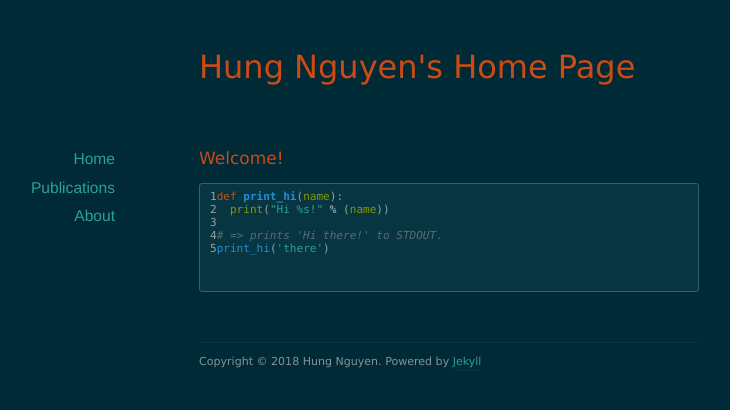
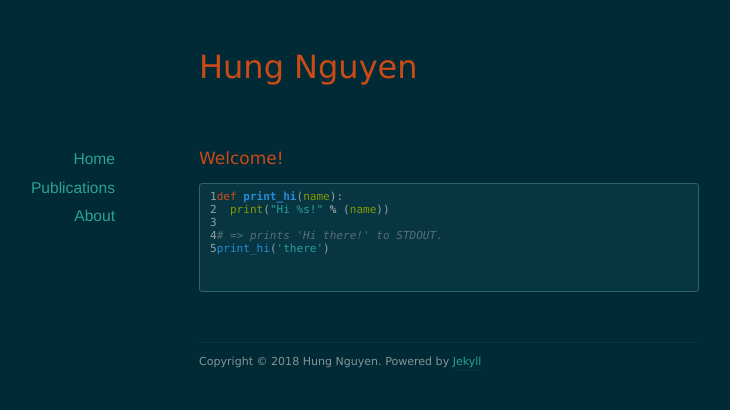
Before and after one commit to nguyen-dinh-hung/nguyen-dinh-hung.github.io, a Jekyll site: the page built from index.html, in a window 1280 px wide. Shown: the top 410 px of the page, without its empty margins (191-921 px from the left). Built offline with Jekyll 4.4.1, drawn with Linux system fonts in a browser that asks for light colours; nearby versions of some CDN libraries; the list of posts is cut into pages by our own code.

Commit message:
Update _config.yml

```diff
--- a/_config.yml
+++ b/_config.yml
@@ -1,5 +1,5 @@
-name: Hung Nguyen's Home Page
-url: http://example.org
+name: Hung Nguyen
+url:
 description:
 
 permalink: /:year/:month/:day/:title/
```
